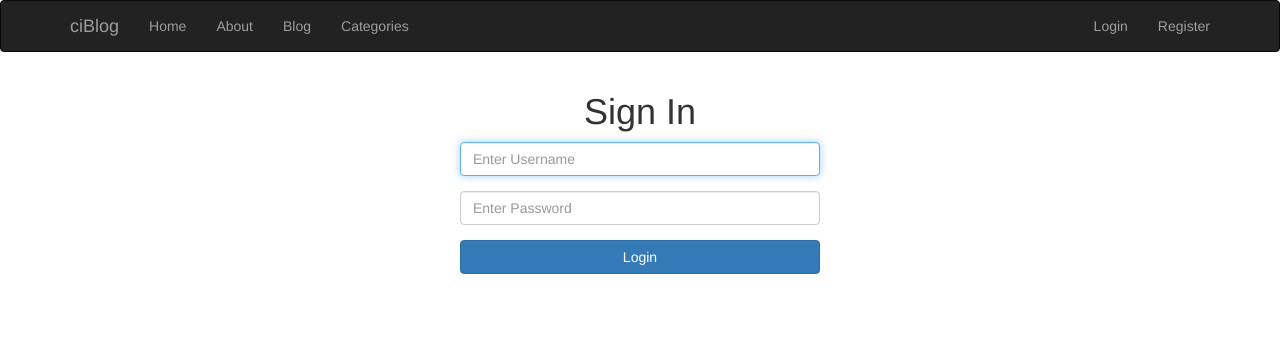
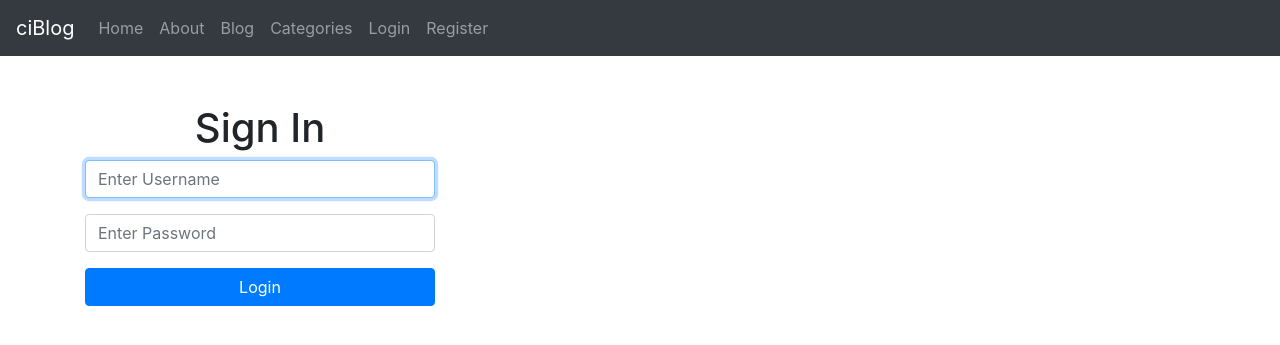
Before and after one commit to Damian2512/Codeigniter, a CodeIgniter app: page /codeigniter/index.php/users/login in a window 1280 px wide. Shown: the top 345 px of the page. Run offline with CodeIgniter, Linux system fonts and the light colour scheme; some libraries are stand-ins or nearby versions.

Commit message:
part of navigationbar fix

```diff
--- a/application/views/templates/header.php
+++ b/application/views/templates/header.php
@@ -1,37 +1,43 @@
 <html>
 <head>
 	<title>ciBlog</title>
+	<meta charset="utf-8">
+	<meta name="viewport" content="width=device-width, initial-scale=1">
 	<link rel="stylesheet" href="<?php echo base_url(); ?>assets/css/bootstrap.min.css">
 	<link rel="stylesheet" href="<?php echo base_url(); ?>assets/css/style.css">
 	<script src="http://cdn.ckeditor.com/4.5.11/standard/ckeditor.js"></script>
 </head>
 <body>
-	<nav class="navbar navbar-inverse">
-      <div class="container">
-        <div class="navbar-header">
+<nav class="navbar navbar-expand-sm bg-dark navbar-dark">
+
+	<!-- Brand/logo -->
 	<a class="navbar-brand" href="<?php echo base_url(); ?>">ciBlog</a>
-        </div>
-        <div id="navbar">
-          <ul class="nav navbar-nav">
-            <li><a href="<?php echo base_url(); ?>">Home</a></li>
-            <li><a href="<?php echo base_url(); ?>about">About</a></li>
-             <li><a href="<?php echo base_url(); ?>posts">Blog</a></li>
-             <li><a href="<?php echo base_url(); ?>categories">Categories</a></li>
+
+	<!-- Links -->
+		<ul class="nav navbar-nav navbar-left">
+		<li class="nav-item"><a class="nav-link"href="<?php echo base_url(); ?>">Home</a></li>
+		<li class="nav-item"><a class="nav-link" href="<?php echo base_url(); ?>about">About</a></li>
+		<li class="nav-item"><a class="nav-link" href="<?php echo base_url(); ?>posts">Blog</a></li>
+		<li class="nav-item"><a class="nav-link" href="<?php echo base_url(); ?>categories">Categories</a></li>
 	</ul>
+
 	<ul class="nav navbar-nav navbar-right">
-          <?php if(!$this->session->userdata('logged_in')) : ?>
-            <li><a href="<?php echo base_url(); ?>users/login">Login</a></li>
-            <li><a href="<?php echo base_url(); ?>users/register">Register</a></li>
+		<?php if (!$this->session->userdata('logged_in')) : ?>
+			<li class="nav-item"><a class="nav-link" href="<?php echo base_url(); ?>users/login">Login</a></li>
+			<li class="nav-item"><a class="nav-link" href="<?php echo base_url(); ?>users/register">Register</a>
+			</li>
 		<?php endif; ?>
-          <?php if($this->session->userdata('logged_in')) : ?>
-            <li><a href="<?php echo base_url(); ?>posts/create">Create Post</a></li>
-            <li><a href="<?php echo base_url(); ?>categories/create">Create Category</a></li>
-            <li><a href="<?php echo base_url(); ?>users/logout">Logout</a></li>
+		<?php if ($this->session->userdata('logged_in')) : ?>
+			<li class="nav-item"><a class="nav-link" href="<?php echo base_url(); ?>posts/create">Create Post</a>
+			</li>
+			<li class="nav-item"><a class="nav-link" href="<?php echo base_url(); ?>categories/create">Create
+					Category</a></li>
+			<li class="nav-item"><a class="nav-link" href="<?php echo base_url(); ?>users/logout">Logout</a></li>
 		<?php endif; ?>
 	</ul>
-        </div>
-      </div>
 </nav>
+<br>
+<br>
 
 <div class="container">
       <!-- Flash messages -->
```
Lines whose indentation alone changed are shown as unchanged.
